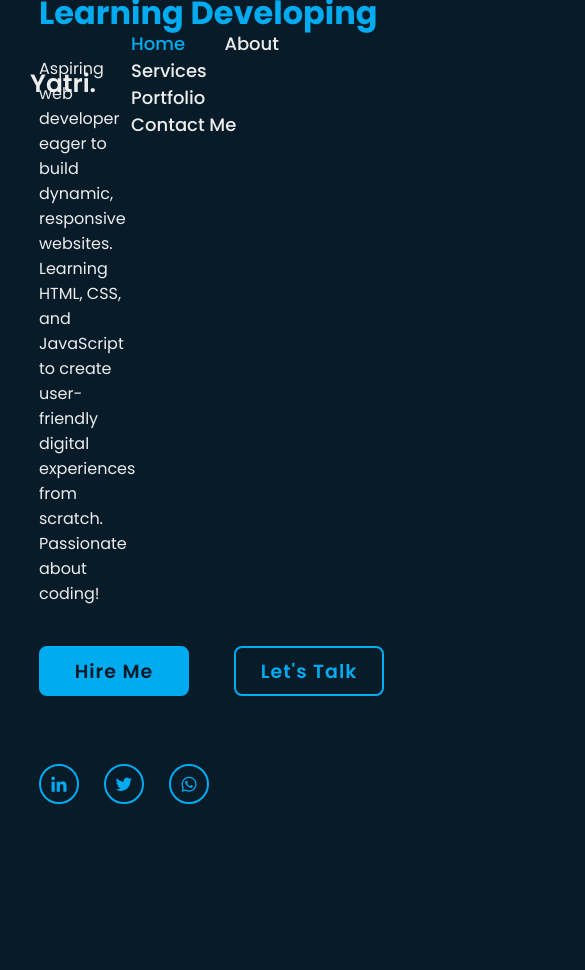
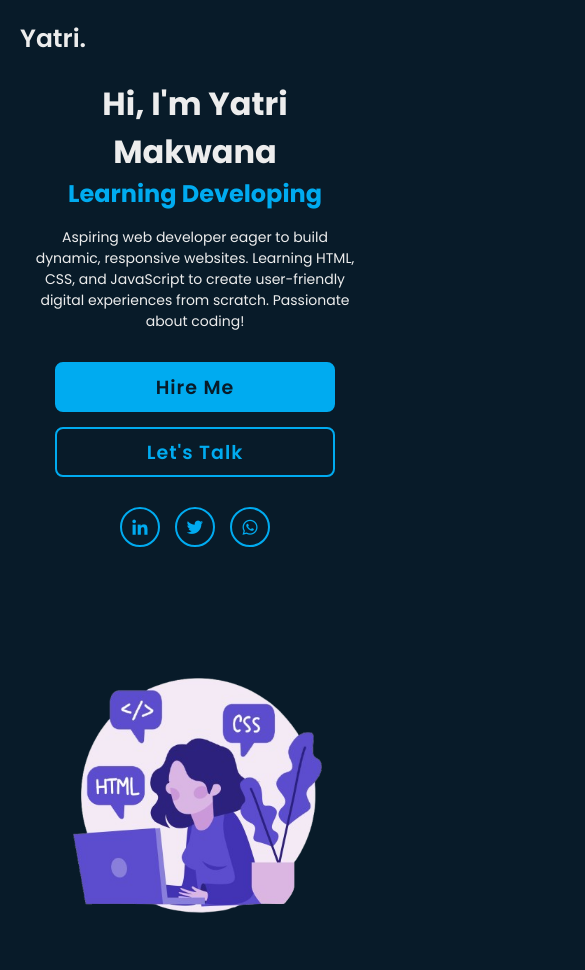
Before and after one commit to yatri-makwana/Portfolio, a plain HTML site: page index.html in a window 390 px wide. Shown: the top 970 px of the page, 585 px wide, since content can reach past the window. Before the commit the page ends 844 px from the top, so only its background shows below. Drawn offline with nearby package versions, Linux system fonts and the light colour scheme.

Commit message:
added  responsiveness

```diff
--- a/index.html
+++ b/index.html
@@ -5,9 +5,10 @@
   <meta name="viewport" content="width=device-width, initial-scale=1.0" />
   <title>Personal Portfolio Website</title>
   <link rel="stylesheet" href="style.css" />
-    <link href='https://unpkg.com/boxicons@2.1.4/css/boxicons.min.css' rel='stylesheet'>
+  <link href="https://unpkg.com/boxicons@2.1.4/css/boxicons.min.css" rel="stylesheet">
 </head>
 <body>
+
   <header class="header">
     <a href="#" class="logo">Yatri.</a>
     <nav class="navbar">
@@ -18,23 +19,26 @@
       <a href="#">Contact Me</a>
     </nav>
   </header>
+
   <section class="home">
     <div class="home-content">
-        <h1>Hi. I'm Yatri Makwana</h1>
+      <h1>Hi, I'm Yatri Makwana</h1>
       <h3>Learning Developing</h3>
-        <p>Aspiring web developer eager to build dynamic, responsive websites. Learning HTML, CSS, and JavaScript to create user-friendly digital experiences from scratch. Passionate about coding!
+      <p>
+        Aspiring web developer eager to build dynamic, responsive websites. Learning HTML, CSS, and JavaScript to create user-friendly digital experiences from scratch. Passionate about coding!
       </p>
       <div class="btn-box">
         <a href="#">Hire Me</a>
         <a href="#">Let's Talk</a>
       </div>
+      <div class="home-sci">
+        <a href="#"><i class='bx bxl-linkedin'></i></a>
+        <a href="#"><i class='bx bxl-twitter'></i></a>
+        <a href="#"><i class='bx bxl-whatsapp'></i></a>
       </div>
-      <div class="home-sci">
-        <a href="#"><i class='bx bxl-linkedin'></i></box-icon></a>
-        <a href="#"><i class='bx bxl-twitter' ></i></box-icon></a>
-        <a href="#"><i class='bx bxl-whatsapp' ></i></box-icon></a>
     </div>
+    <img src="1.png" class="imggg" alt="Yatri Makwana" />
   </section>
-    <img src="1.png" class="imggg" width="50%" height="50%"/>
+
 </body>
 </html>
--- a/style.css
+++ b/style.css
@@ -1,111 +1,127 @@
-@import url('https://fonts.googleapis.com/css2?family=Poppins:ital,wght@0,100;0,200;0,300;0,400;0,500;0,600;0,700;0,800;0,900;1,100;1,200;1,300;1,400;1,500;1,600;1,700;1,800;1,900&display=swap');
-*{
+@import url('https://fonts.googleapis.com/css2?family=Poppins:wght@300;400;500;600;700&display=swap');
+
+* {
   margin: 0;
   padding: 0;
   font-family: 'Poppins', sans-serif;
   box-sizing: border-box;
 }
+
 body {
   background: #081b29;
   color: #ededed;
 }
-.header{
+
+/* Header */
+.header {
   position: fixed;
-    top:0;
+  top: 0;
   left: 0;
   width: 100%;
-    padding: 30px;
+  padding: 30px 10%;
   background-color: transparent;
   display: flex;
   justify-content: space-between;
   align-items: center;
   z-index: 100;
 }
-.logo{
+
+.logo {
   font-size: 25px;
   color: #ededed;
   text-decoration: none;
   font-weight: 600;
 }
-.navbar a{
+
+.navbar a {
   font-size: 18px;
   color: #ededed;
   text-decoration: none;
   font-weight: 500;
   margin-left: 35px;
-    transition: .3s;
+  transition: 0.3s;
 }
-nav.navbar a:hover, nav.navbar a.active {
+
+.navbar a:hover,
+.navbar a.active {
   color: #00abf0;
+}
 
-}
-nav.navbar{
-    margin-right: 2cm;
-}
-.home{
-    height: 100px;
+/* Home Section */
+.home {
+  height: 100vh;
   display: flex;
   align-items: center;
+  justify-content: space-between;
   padding: 0 10%;
+  flex-wrap: wrap;
+  gap: 40px;
 }
-.home-content{
-    margin-top: 500px;
+
+.home-content {
+  max-width: 600px;
 }
-.home-content h1{
+
+.home-content h1 {
   font-size: 56px;
   font-weight: 700;
 }
-.home-content h3{
+
+.home-content h3 {
   line-height: 1.5;
   font-size: 32px;
   font-weight: 700;
-    color:#00abf0;
+  color: #00abf0;
 }
-.home-content p{
+
+.home-content p {
   font-size: 16px;
-    margin: 19px 540px 40px 0px;
+  margin: 20px 0 40px;
 }
-.home-content .btn-box{
+
+/* Buttons */
+.btn-box {
   display: flex;
-    justify-content: space-between;
-    width: 345px;
-    height: 50px;
+  gap: 20px;
+  flex-wrap: wrap;
+  margin-bottom: 30px;
 }
-.btn-box a{
+
+.btn-box a {
   position: relative;
   display: inline-flex;
   justify-content: center;
   align-items: center;
   width: 150px;
-    height: 100%;
+  height: 50px;
   background: #00abf0;
   border: 2px solid #00abf0;
   border-radius: 8px;
   font-size: 19px;
-    color:#081b29;
+  color: #081b29;
   text-decoration: none;
   font-weight: 600;
   letter-spacing: 1px;
+  overflow: hidden;
+  transition: 0.5s;
   z-index: 1;
-    overflow:hidden;
-    transition: .5s;
 }
-.btn-box a:hover{
+
+.btn-box a:hover {
   color: #00abf0;
 }
-.btn-box a:nth-child(2){
+
+.btn-box a:nth-child(2) {
   background: transparent;
   color: #00abf0;
 }
-.btn-box a:nth-child(2):hover{
-    background: transparent;
+
+.btn-box a:nth-child(2):hover {
   color: #081b29;
 }
-.btn-box a:nth-child(2)::before{
-    background: #00abf0;
-}
+
 .btn-box a::before {
-    content:'';
+  content: '';
   position: absolute;
   top: 0;
   left: 0;
@@ -113,21 +129,28 @@ nav.navbar{
   height: 100%;
   background-color: #081b29;
   z-index: -1;
-    transition: .5s;
+  transition: 0.5s;
 }
-.btn-box a:hover::before{
+
+.btn-box a:nth-child(2)::before {
+  background-color: #00abf0;
+}
+
+.btn-box a:hover::before {
   width: 100%;
 }
-.home-sci{
-    position: absolute;
-    bottom: 40px;
-    width: 170px;
+
+/* Social Icons */
+.home-sci {
   display: flex;
-    justify-content: space-between;
+  gap: 15px;
+  margin-top: 20px;
 }
-.home-sci a{
-    position: relative;
+
+.home-sci a {
   display: inline-flex;
+  justify-content: center;
+  align-items: center;
   width: 40px;
   height: 40px;
   background: transparent;
@@ -136,17 +159,14 @@ nav.navbar{
   font-size: 20px;
   color: #00abf0;
   text-decoration: none;
-    justify-content: center;
-    align-items: center;
+  overflow: hidden;
+  position: relative;
+  transition: 0.5s;
   z-index: 1;
-    overflow: hidden;
-    transition: .5s;
 }
-.home-sci a:hover{
-    color: #081b29;
-}
-.home-sci a::before{
-    content:'';
+
+.home-sci a::before {
+  content: '';
   position: absolute;
   top: 0;
   left: 0;
@@ -154,12 +174,76 @@ nav.navbar{
   height: 100%;
   background: #00abf0;
   z-index: -1;
-    transition: .5s;
+  transition: 0.5s;
 }
-.home-sci a:hover::before{
+
+.home-sci a:hover {
+  color: #081b29;
+}
+
+.home-sci a:hover::before {
   width: 100%;
 }
-.imggg{
-    display: flex;
-    margin-left: 760px;
+
+/* Image */
+.imggg {
+  max-width: 400px;
+  width: 100%;
+  height: auto;
 }
+
+/* Mobile Responsive */
+@media (max-width: 768px) {
+  .home {
+    flex-direction: column;
+    justify-content: center;
+    align-items: center;
+    text-align: center;
+    padding: 80px 20px 20px;
+    height: auto;
+  }
+
+  .home-content h1 {
+    font-size: 32px;
+  }
+
+  .home-content h3 {
+    font-size: 24px;
+  }
+
+  .home-content p {
+    font-size: 14px;
+    margin: 15px 0 30px;
+    padding: 0 10px;
+  }
+
+  .btn-box {
+    flex-direction: column;
+    align-items: center;
+    gap: 15px;
+    width: 100%;
+  }
+
+  .btn-box a {
+    width: 80%;
+  }
+
+  .home-sci {
+    justify-content: center;
+  }
+
+  .imggg {
+    width: 100%;
+    max-width: 100%;
+    height: auto;
+    margin-top: 30px;
+  }
+
+  .navbar {
+    display: none; /* You can implement hamburger menu here */
+  }
+
+  .header {
+    padding: 20px;
+  }
+}
```
Lines whose indentation alone changed are shown as unchanged.
